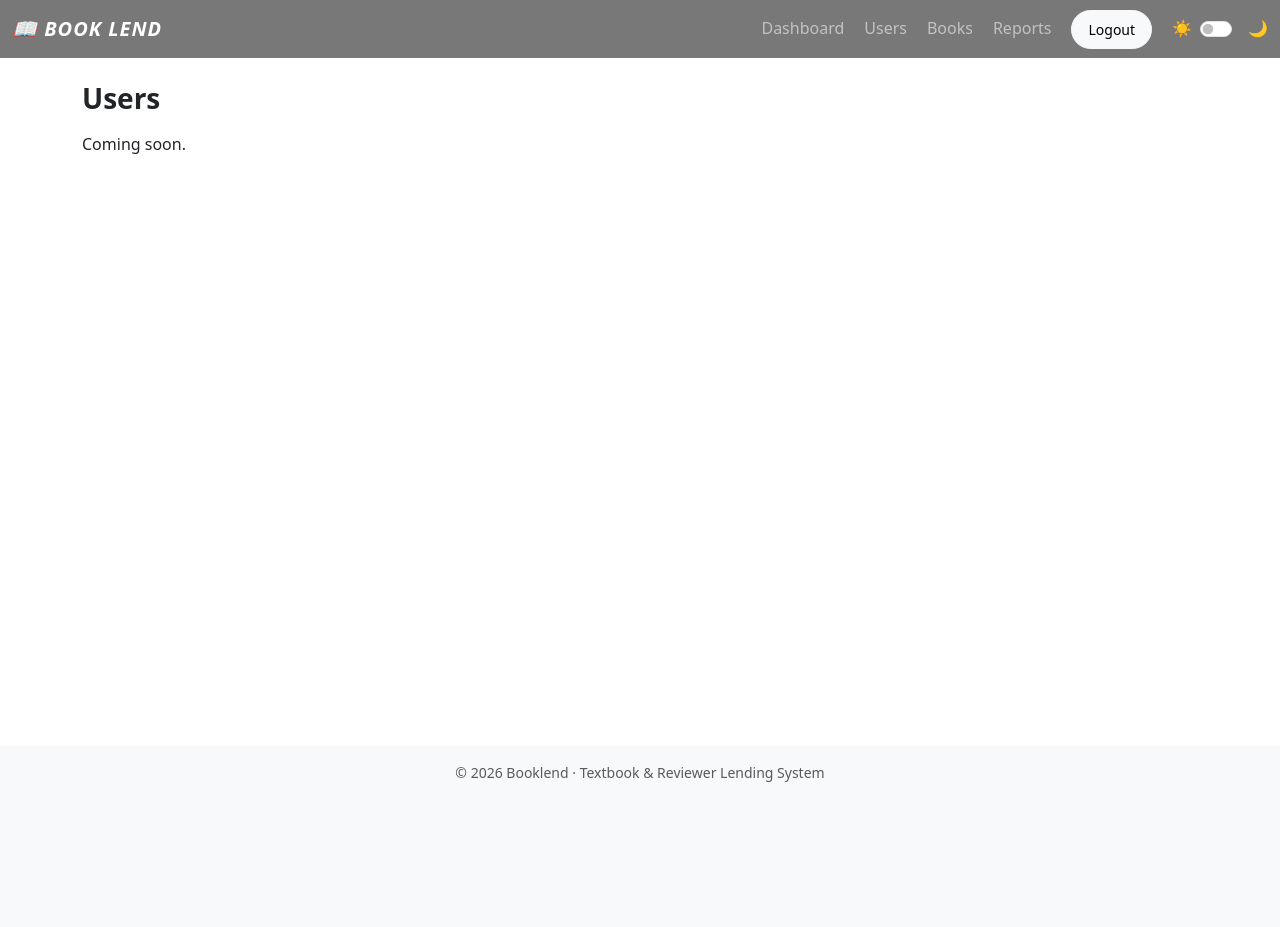
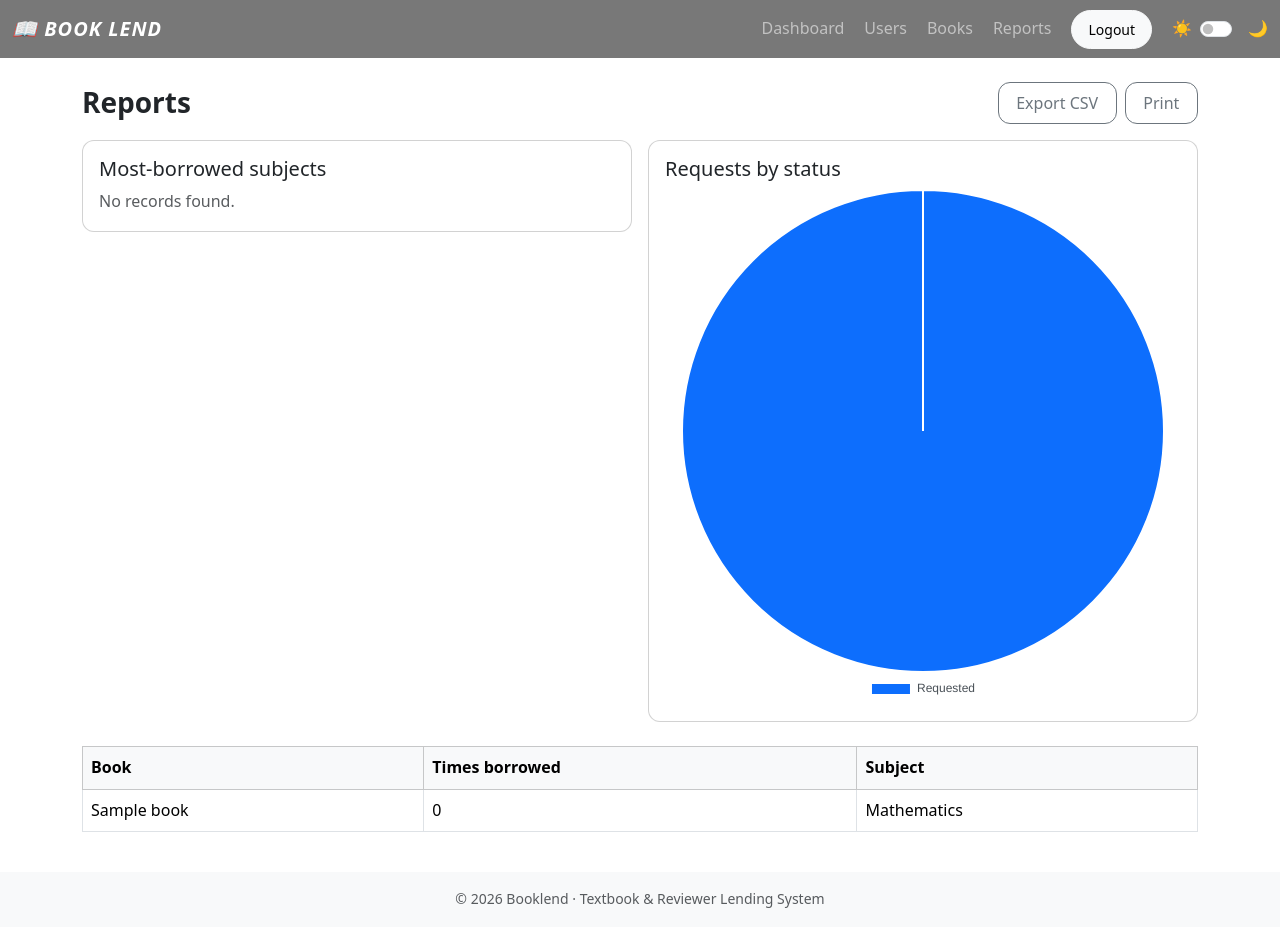
Before and after one commit to bbblueshades/Booklend, a PHP site: page /admin/reports.php in a window 1280 px wide. Before the commit the page ends 782 px from the top, so only its background shows below. Run offline with PHP 8.4, Linux system fonts and the light colour scheme; the visitor is signed in with stand-in values (Sample User, id 1); data comes from the database, SQL or seed files in the repository; tables that the repository leaves empty hold one stand-in row (values such as "Sample post").

Commit message:
Add reports page with Chart.js charts and CSV export

```diff
--- a/public/admin/reports.php
+++ b/public/admin/reports.php
@@ -1,12 +1,64 @@
 <?php
 require_once __DIR__ . '/../../includes/auth.php';
+require_once __DIR__ . '/../../includes/stats.php';
 requireAdmin();
 
-$pageTitle = 'Users';   // change per page
+$subjects = getSubjectStats(8);
+$statuses = getStatusStats();
+$table    = getBookBorrowTable();
+
+$pageTitle = 'Reports';
 require __DIR__ . '/../../includes/header.php';
 ?>
 <section>
-    <h1>Users</h1>
-    <p>Coming soon.</p>
+    <div class="d-flex justify-content-between align-items-center mb-3">
+        <h1 class="mb-0">Reports</h1>
+        <div class="d-flex gap-2">
+            <a class="btn btn-outline-secondary" href="<?= e(url('admin/export_csv.php')) ?>">Export CSV</a>
+            <button type="button" class="btn btn-outline-secondary" onclick="window.print()">Print</button>
+        </div>
+    </div>
+
+    <div class="row g-3 mb-4">
+        <div class="col-lg-6"><div class="card p-3">
+            <h2 class="h5">Most-borrowed subjects</h2>
+            <?php if ($subjects): ?>
+                <canvas id="subjectChart" height="200"
+                        data-labels="<?= e(json_encode(array_column($subjects, 'subject_name'))) ?>"
+                        data-values="<?= e(json_encode(array_map('intval', array_column($subjects, 'total')))) ?>"
+                        role="img" aria-label="Bar chart of the most-borrowed subjects"></canvas>
+            <?php else: ?><p class="text-muted mb-0">No records found.</p><?php endif; ?>
+        </div></div>
+        <div class="col-lg-6"><div class="card p-3">
+            <h2 class="h5">Requests by status</h2>
+            <?php if ($statuses): ?>
+                <canvas id="statusChart" height="200"
+                        data-labels="<?= e(json_encode(array_column($statuses, 'status'))) ?>"
+                        data-values="<?= e(json_encode(array_map('intval', array_column($statuses, 'total')))) ?>"
+                        role="img" aria-label="Pie chart of requests by status"></canvas>
+            <?php else: ?><p class="text-muted mb-0">No records found.</p><?php endif; ?>
+        </div></div>
+    </div>
+
+    <div class="table-responsive">
+        <table class="table table-bordered">
+            <thead class="table-light"><tr><th>Book</th><th>Times borrowed</th><th>Subject</th></tr></thead>
+            <tbody>
+            <?php if (!$table): ?>
+                <tr><td colspan="3" class="text-center text-muted">No records found.</td></tr>
+            <?php endif; ?>
+            <?php foreach ($table as $row): ?>
+                <tr>
+                    <td><?= e($row['title']) ?></td>
+                    <td><?= (int) $row['times_borrowed'] ?></td>
+                    <td><?= e($row['subject_name']) ?></td>
+                </tr>
+            <?php endforeach; ?>
+            </tbody>
+        </table>
+    </div>
 </section>
+
+<script src="https://cdn.jsdelivr.net/npm/chart.js@4.4.1/dist/chart.umd.min.js"></script>
+<script src="<?= e(url('assets/js/charts.js')) ?>"></script>
 <?php require __DIR__ . '/../../includes/footer.php'; ?>
```
Also changed, not shown: public/admin/export_csv.php (added, +28 -0 lines).
